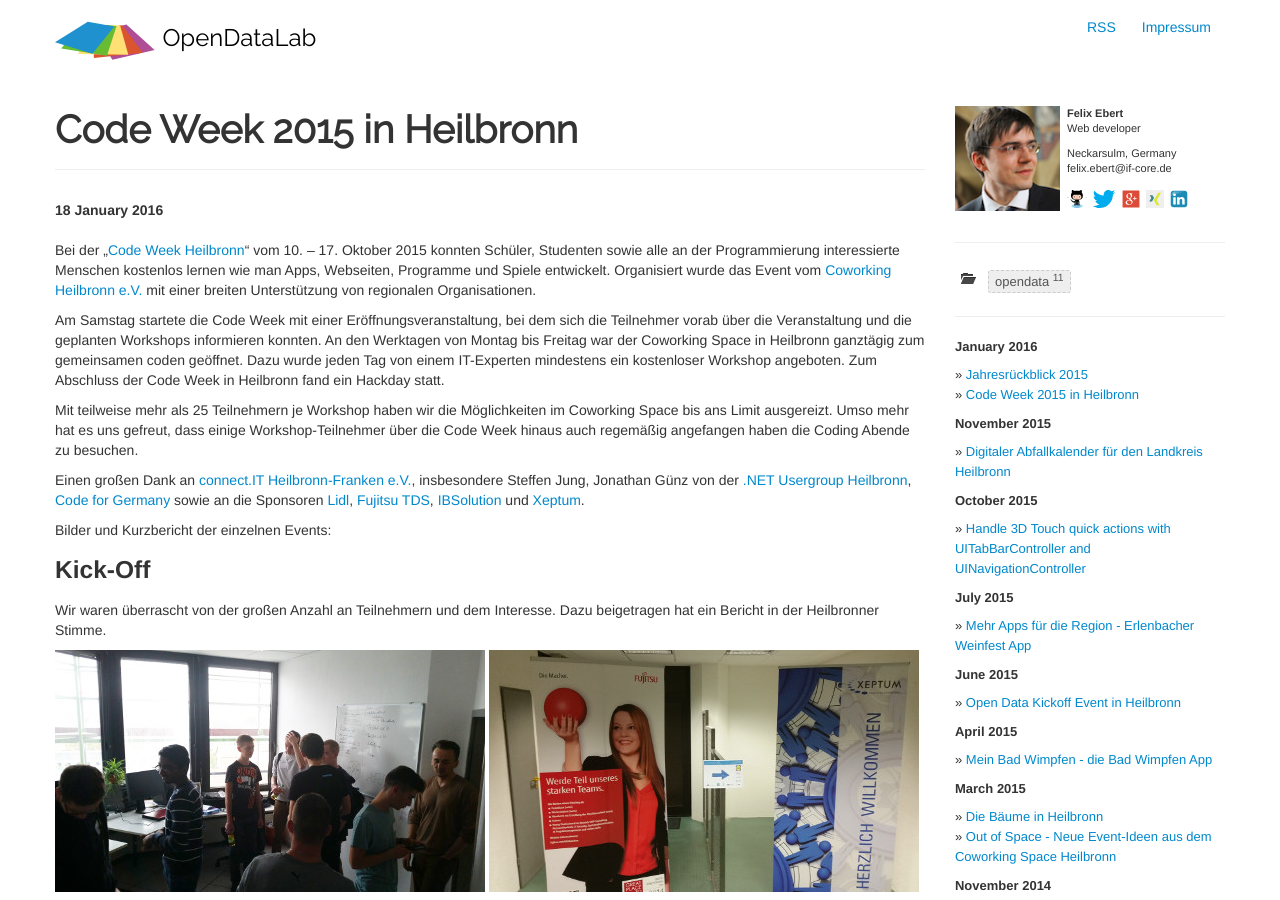
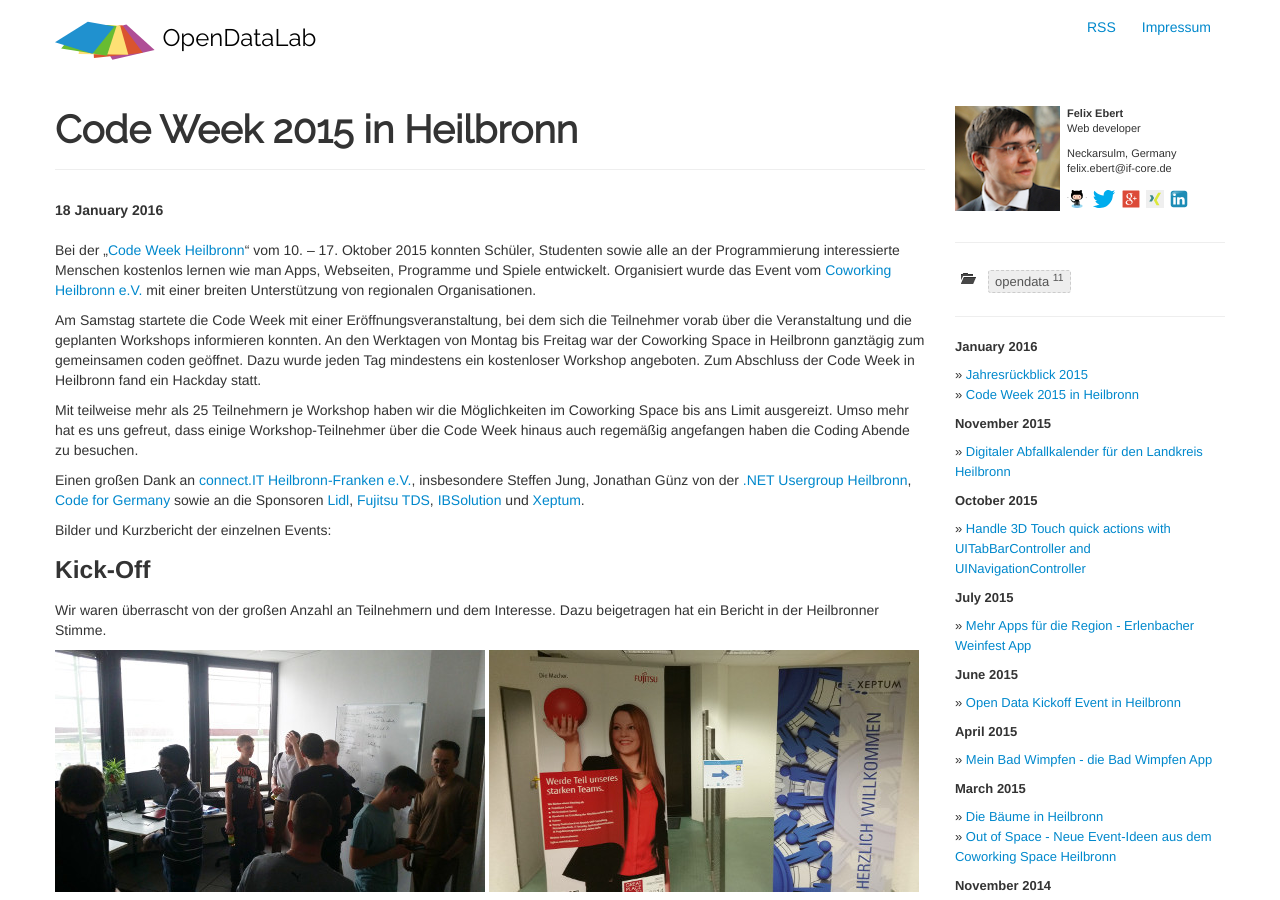
Before and after one commit to opendatalab-de/blog, a Jekyll site: the page built from _posts/2016/2016-01-18-code-week-2015.md, in a window 1280 px wide and 900 px high. Built offline with Jekyll 4.4.1, drawn with Linux system fonts in a browser that asks for light colours; comment, search, counter and statistics services are not loaded; some of the changed lines change nothing that is shown; some of the changed text lies outside the part shown.

Commit message:
small improvements

```diff
--- a/_posts/2016/2016-01-18-code-week-2015.md
+++ b/_posts/2016/2016-01-18-code-week-2015.md
@@ -11,7 +11,7 @@
 
 Bei der „[Code Week Heilbronn](http://attending.io/events/codeweek-heilbronn)“ vom 10. – 17. Oktober 2015 konnten Schüler, Studenten sowie alle an der Programmierung interessierte Menschen kostenlos lernen wie man Apps, Webseiten, Programme und Spiele entwickelt. Organisiert wurde das Event vom [Coworking Heilbronn e.V.](http://www.coworking-heilbronn.org/) mit einer breiten Unterstützung von regionalen Organisationen.
 
-Am Samstag startete die Code Week mit einer Eröffnungsveranstaltung, bei dem sich die Teilnehmer vorab über die Veranstaltung und die geplanten Workshops informieren konnten. An den Werktagen von Montag bis Freitag war der Coworking Space in Heilbronn ganztägig zum gemeinsamen coden geöffnet. Dazu wurde jeden Tag von einem IT-Experten mindestens ein kostenloser Workshop angeboten. Zum Abschluss der Code Week in Heilbronn fand ein Hackday statt.
+Am Samstag startete die Code Week mit einer Eröffnungsveranstaltung, bei dem sich die Teilnehmer vorab über die Veranstaltung und die geplanten Workshops informieren konnten. An den Werktagen von Montag bis Freitag war der Coworking Space in Heilbronn ganztägig zum gemeinsamen coden geöffnet. Dazu wurde jeden Tag mindestens ein kostenloser Workshop angeboten. Zum Abschluss der Code Week in Heilbronn fand ein Hackday statt.
 
 Mit teilweise mehr als 25 Teilnehmern je Workshop haben wir die Möglichkeiten im Coworking Space bis ans Limit ausgereizt. Umso mehr hat es uns gefreut, dass einige Workshop-Teilnehmer über die Code Week hinaus auch regemäßig angefangen haben die Coding Abende zu besuchen.
 
@@ -67,8 +67,8 @@
 
 ![iOS]({{ BASE_PATH }}/assets/codeweek/ios-1.jpg "iOS Workshop")
 
-### Open Data Hackday
+### Hackday
 
-Am Open Data Hackday haben wir zum Abschluss der Code Week mit Bananen und dem [Makey Makey](http://www.makeymakey.com/) experimentiert, um zum Beispiel ein Keyboard aus Bananen zu bauen. Dazu haben wir ein Projekt angefangen, mit dem man Englisch über Untertitel von beliebten Serien wie Game of Thrones lernen kann.
+Am Hackday haben wir zum Abschluss der Code Week mit Bananen und dem [Makey Makey](http://www.makeymakey.com/) experimentiert, um zum Beispiel ein Keyboard aus Bananen zu bauen. Dazu haben wir ein Projekt angefangen, mit dem man Englisch über Untertitel von beliebten Serien wie Game of Thrones lernen kann.
 
 ![Hackday]({{ BASE_PATH }}/assets/codeweek/hackday-2.jpg "hackday")
```
